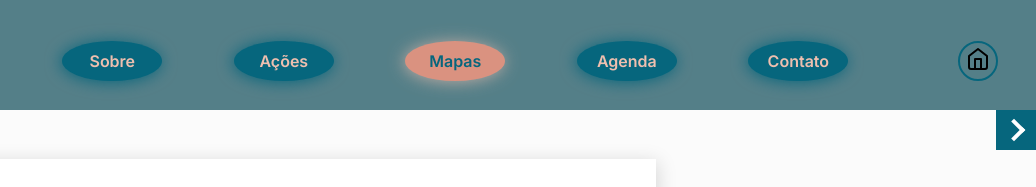
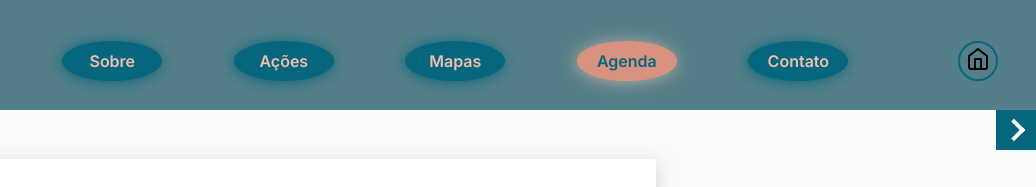
Before and after one commit to karolinegr/conserva-cd, a website: page agenda_page/index_agenda.html in a window 1280 px wide. Shown: the top 187 px of the page, 244-1280 px from the left. Drawn offline with nearby package versions, Linux system fonts and the light colour scheme.

Commit message:
Correção de botão header

```diff
--- a/agenda_page/index_agenda.html
+++ b/agenda_page/index_agenda.html
@@ -19,8 +19,8 @@
         <div class="item_nav" id="buttons_container">
           <a href="../sobre_page/index_sobre.html"><button class="nav_btn">Sobre</button></a>
           <a href="../acoes_page/index_acoes.html"><button class="nav_btn">Ações</button></a>
-          <a href="../mapas_page/index_mapas.html"><button class="nav_btn active">Mapas</button></a>
-          <a href="../agenda_page/index_agenda.html"><button class="nav_btn">Agenda</button></a>
+          <a href="../mapas_page/index_mapas.html"><button class="nav_btn">Mapas</button></a>
+          <a href="../agenda_page/index_agenda.html"><button class="nav_btn active">Agenda</button></a>
           <a href="../contato_page/index_contato.html"><button class="nav_btn">Contato</button></a>
         </div>
         <div class="item_nav" id="home_container">
```
